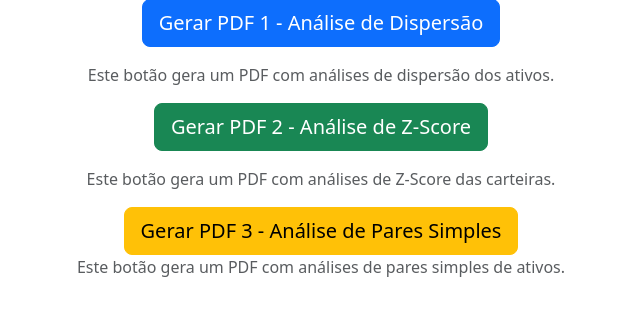
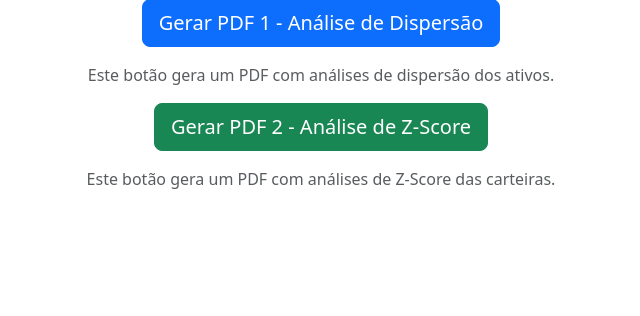
Before and after one commit to eduardo-zeidan/Gerador_PDFs, a Flask app: page / in a window 1280 px wide. Shown: the part 161-477 px from the top of the page, without its empty margins (319-959 px from the left). Run offline with Flask 3, Linux system fonts and the light colour scheme.

Commit message:
Update index.html
Retirar 3 botão

```diff
--- a/templates/index.html
+++ b/templates/index.html
@@ -17,9 +17,6 @@
 
             <a href="/gerar_pdf2" class="btn btn-success btn-lg mb-3" role="button">Gerar PDF 2 - Análise de Z-Score</a>
             <p class="text-muted">Este botão gera um PDF com análises de Z-Score das carteiras.</p>
-
-            <a href="/gerar_pdf3" class="btn btn-warning btn-lg" role="button">Gerar PDF 3 - Análise de Pares Simples</a>
-            <p class="text-muted">Este botão gera um PDF com análises de pares simples de ativos.</p>
         </div>
     </div>
 </body>
```
